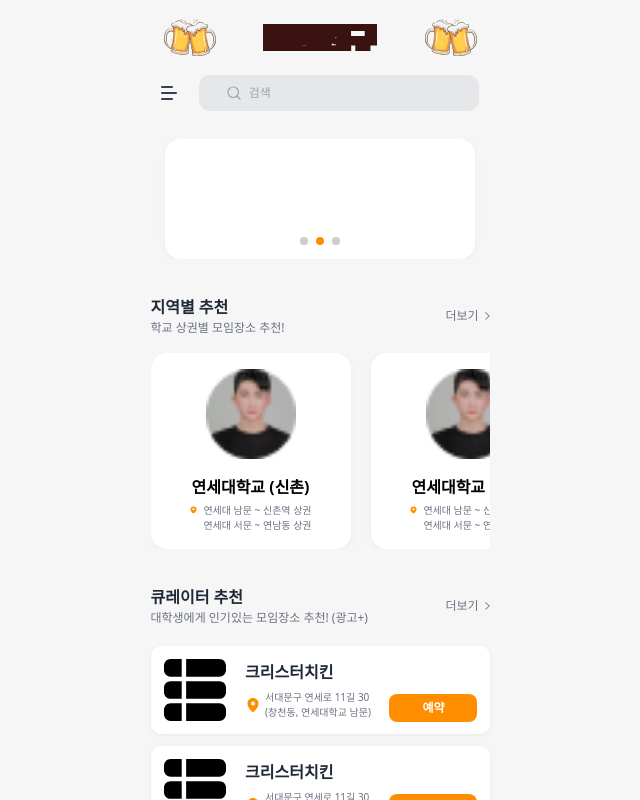
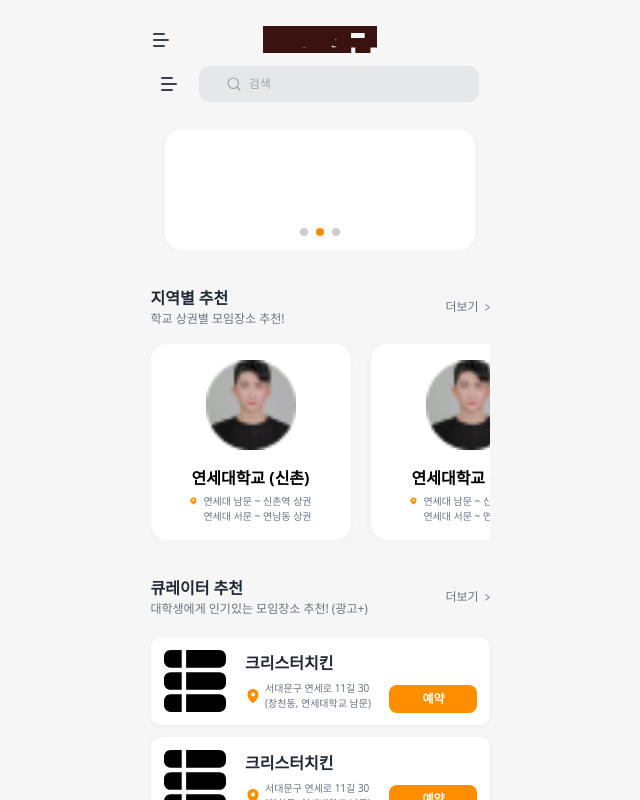
Before and after one commit to dkfriend2023/beabuddy-frontend, a Next.js app: page / in a window 1280 px wide. Shown: the whole page, without its empty margins (320-960 px from the left). Built offline with nearby package versions, Linux system fonts and the light colour scheme.

Commit message:
edited Header component

```diff
--- a/src/components/Header.tsx
+++ b/src/components/Header.tsx
@@ -1,14 +1,13 @@
 import Image from "next/image";
 
-import beerimg from "/public/header-icons/beerimg.png";
-import dkfriendlogo from "/public/header-icons/dkfriend-logo.svg";
+import sidemenubars from "/public/side-menubars.svg";
+import dkfriendlogo from "/public/dkfriend-logo.svg";
 
 function Header() {
   return (
-    <div className="flex justify-between items-center mx-[31px] my-[19px]">
-      <Image src={beerimg} width={52} height={37} alt="img" />
+    <div className="mt-[26px] mb-[13px] mx-[20px] flex justify-start items-center gap-[94px]">
+      <Image src={sidemenubars} width={16} height={12} alt="icon" />
       <Image src={dkfriendlogo} width={114} height={41} alt="logo" />
-      <Image src={beerimg} width={52} height={37} alt="img" />
     </div>
   );
 }
```
Also changed, not shown: public/dkfriend-logo.svg (renamed from public/header-icons/dkfriend-logo.svg), public/header-icons/beerimg.png (deleted).
